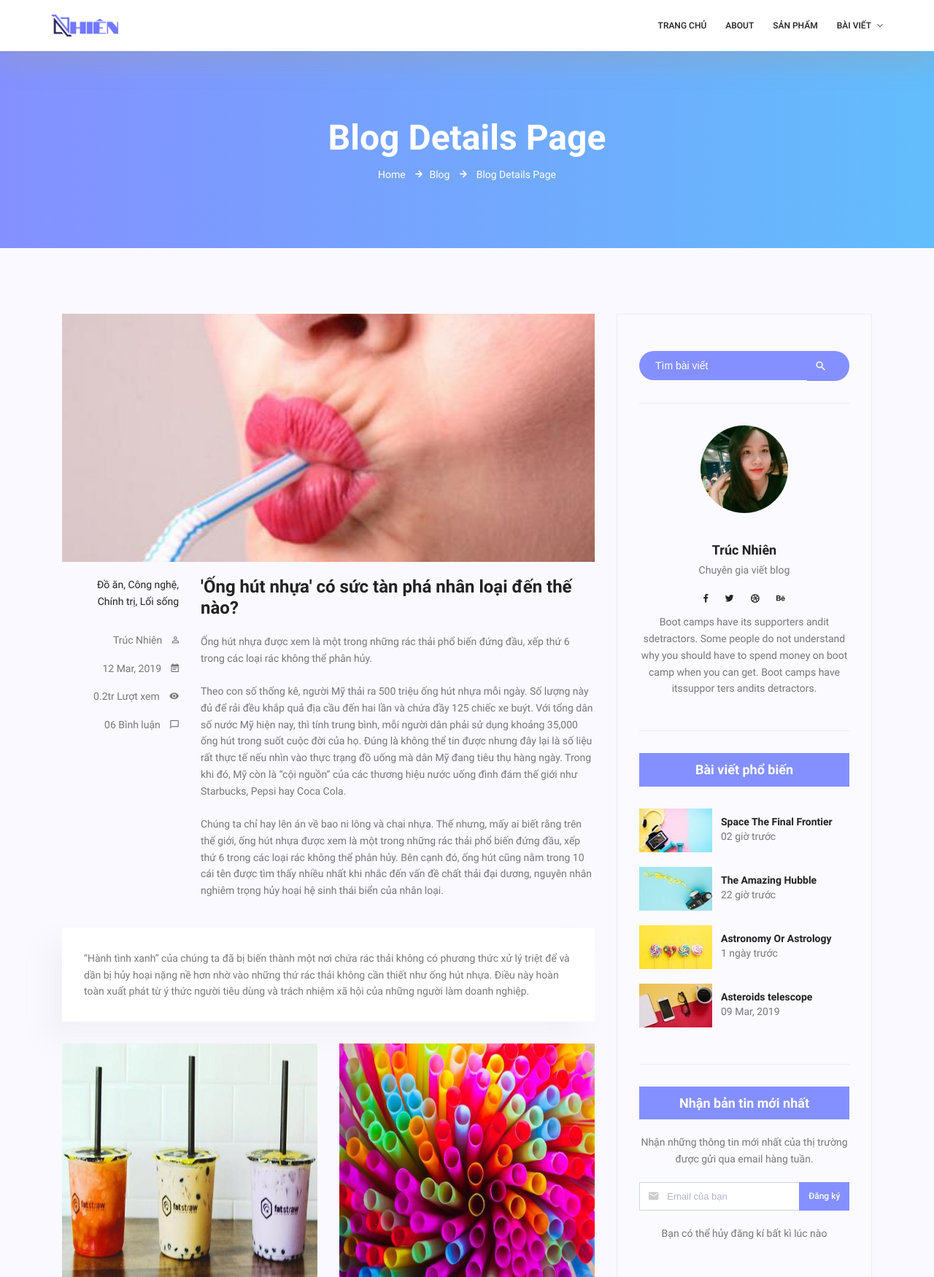
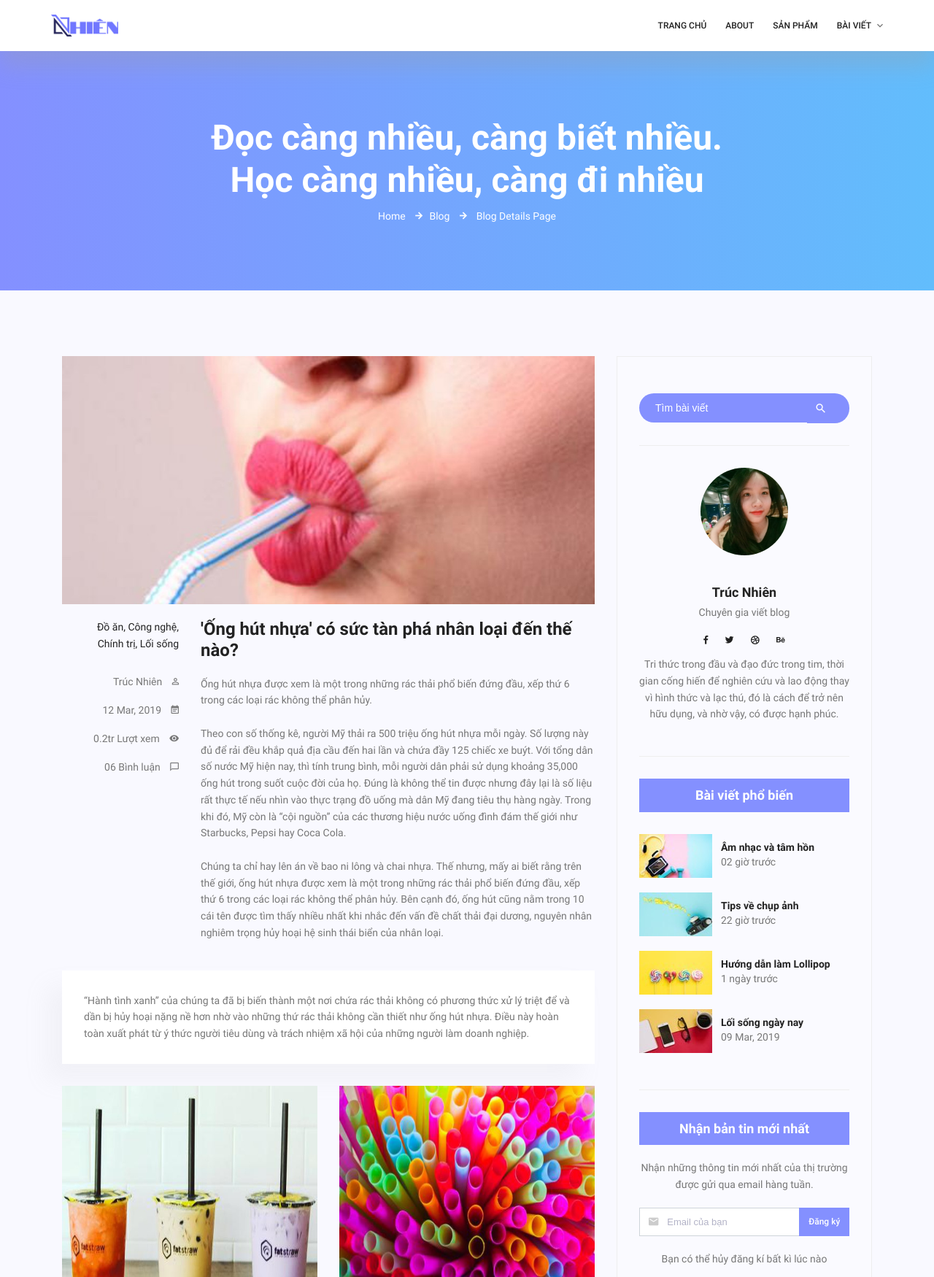
Before and after one commit to NguyenTruongLinh/nhien, a plain HTML site: page html/blog-single.html in a window 1280 px wide. Shown: the top 1750 px of the page at 73% size. Drawn offline with Linux system fonts and the light colour scheme.

Commit message:
update html, css

```diff
--- a/css/pages.css
+++ b/css/pages.css
@@ -134,6 +134,8 @@
 	font-size: 48px;
     font-weight: 700;
     color: #fff;
+    width: 750px;
+    margin: 0 auto;
 }
 
 .blog .banner p {
@@ -451,6 +453,8 @@
     font-size: 48px;
     font-weight: 600;
     color: #fff;
+    width: 750px;
+    margin: 0 auto;
 }
 
 .link-nav {
--- a/html/blog-single.html
+++ b/html/blog-single.html
@@ -46,7 +46,7 @@
 	<section class="blog-detail">
 		<div class="container">
 			<div class="about-content">
-				<h1 class="text-center">Blog Details Page</h1>
+				<h1 class="text-center">Đọc càng nhiều, càng biết nhiều. Học càng nhiều, càng đi nhiều</h1>
 				<p class="text-white link-nav"><a href="index.html">Home </a> <i class="zmdi zmdi-arrow-right"></i></span><a href="blog.html">Blog </a> <i class="zmdi zmdi-arrow-right"></i></span> <a href="blog-single.html"> Blog Details Page</a></p>
 			</div>
 		</div>
@@ -270,7 +270,7 @@
 								<li><a href="#"><i class="zmdi zmdi-dribbble"></i></a></li>
 								<li><a href="#"><i class="zmdi zmdi-behance"></i></a></li>
 							</ul>
-							<p>Boot camps have its supporters andit sdetractors. Some people do not understand why you should have to spend money on boot camp when you can get. Boot camps have itssuppor ters andits detractors.</p>
+							<p>Tri thức trong đầu và đạo đức trong tim, thời gian cống hiến để nghiên cứu và lao động thay vì hình thức và lạc thú, đó là cách để trở nên hữu dụng, và nhờ vậy, có được hạnh phúc.</p>
 						</div>
 						<div class="single-sidebar-widget popular-post-widget">
 							<h4 class="popular-title">Bài viết phổ biến</h4>
@@ -280,7 +280,7 @@
 										<img class="img-fluid" src="../images/pp1.jpg" alt="">
 									</div>
 									<div class="details">
-										<a href="blog-single.html"><h6>Space The Final Frontier</h6></a>
+										<a href="blog-single.html"><h6>Âm nhạc và tâm hồn</h6></a>
 										<p>02 giờ trước</p>
 									</div>
 								</div>
@@ -289,7 +289,7 @@
 										<img class="img-fluid" src="../images/pp2.jpg" alt="">
 									</div>
 										<div class="details">
-										<a href="blog-single.html"><h6>The Amazing Hubble</h6></a>
+										<a href="blog-single.html"><h6>Tips về chụp ảnh</h6></a>
 										<p>22 giờ trước</p>
 									</div>
 								</div>
@@ -298,7 +298,7 @@
 										<img class="img-fluid" src="../images/pp3.jpg" alt="">
 									</div>
 									<div class="details">
-										<a href="blog-single.html"><h6>Astronomy Or Astrology</h6></a>
+										<a href="blog-single.html"><h6>Hướng dẫn làm Lollipop</h6></a>
 										<p>1 ngày trước</p>
 									</div>
 								</div>
@@ -307,7 +307,7 @@
 										<img class="img-fluid" src="../images/pp4.jpg" alt="">
 									</div>
 										<div class="details">
-										<a href="blog-single.html"><h6>Asteroids telescope</h6></a>
+										<a href="blog-single.html"><h6>Lối sống ngày nay</h6></a>
 										<p>09 Mar, 2019</p>
 									</div>
 								</div>
```
Also changed, not shown: html/blog.html (+10 -11 lines), html/product.html (+2 -2 lines).
